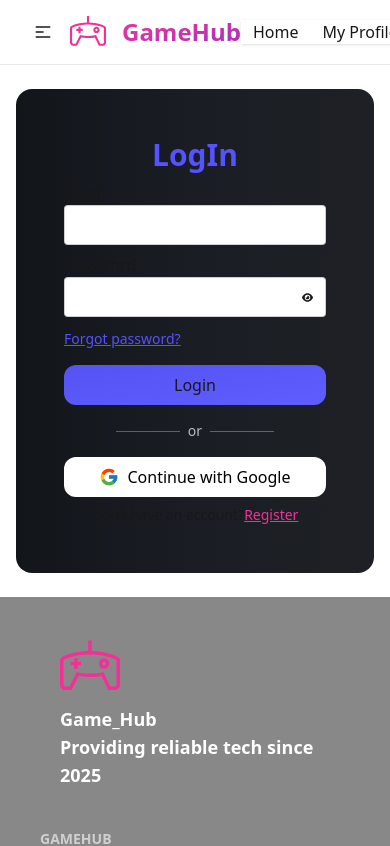
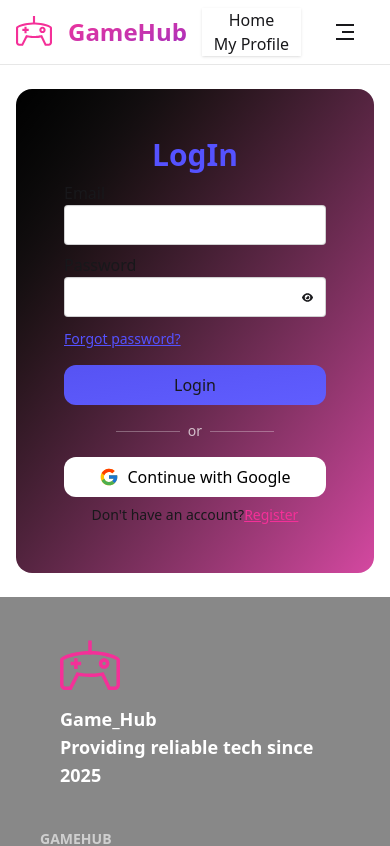
Before and after one commit to shibli790/Game-Hub, a React (Vite) app: page /login in a window 390 px wide. Shown: the top 846 px of the page. Built offline with nearby package versions, Linux system fonts and the light colour scheme; no server answers.

Commit message:
responsive and final revice update

```diff
--- a/src/Pages/Developers.jsx
+++ b/src/Pages/Developers.jsx
@@ -20,7 +20,10 @@
       <h1 className="text-3xl font-extrabold">Developer Spotlight</h1>
       <div className="grid sm:grid-cols-2 lg:grid-cols-3 gap-6">
         {popular.map(d => (
-          <div key={d.id} className="card bg-base-200">
+          <div
+            key={d.id}
+            className="card bg-gradient-to-br from-[#c4007cb7] to-[#000000]"
+          >
             <div className="p-6 flex flex-col gap-3">
               <figure className="aspect-video overflow-hidden">
                 <img
@@ -42,7 +45,7 @@
                 </span>
                 {d.description}
               </p>
-              <div className=" flex justify-center items-center">
+              <div className="">
                 <a
                   className="p-2 rounded-[8px]   bg-gradient-to-r from-[#12151a] via-[#1a1e24] to-[#2c3038]"
                   href={d.downloadLink}
--- a/src/Pages/Home.jsx
+++ b/src/Pages/Home.jsx
@@ -63,7 +63,7 @@
             <motion.div
               key={g.id}
               whileHover={{ scale: 1.02 }}
-              className="card bg-[#16171b] shadow-lg shadow-[#862351] card-hover smooth"
+              className="card gap-2 bg-[#16171b] shadow-lg shadow-[#862351] card-hover smooth"
             >
               <figure className="aspect-video overflow-hidden">
                 <img
@@ -72,14 +72,14 @@
                   className="w-full h-full object-cover"
                 />
               </figure>
-              <div className="p-5">
-                <h4 className="card-title">
+              <div className="p-5 ">
+                <h4 className="flex items-center text-2xl gap-2 font-bold mb-2">
                   {g.title}
                   <div className="text-[13px] text-[#ffffffc7] font-light px-[5px] rounded-2xl bg-gradient-to-br from-[#5653f3] to-[#605dff]">
                     {g.category}
                   </div>
                 </h4>
-                <p className="opacity-80 line-clamp-2">{g.description}</p>
+                <p className="opacity-80 line-clamp-2 mb-3">{g.description}</p>
                 <div className="card-actions justify-between items-center mt-2">
                   <div className="flex gap-1 items-center bg-[#00d3bb] px-[5px] rounded-2xl text-[15px]">
                     <FaStar className="text-yellow-300 text-[13px]" />
@@ -99,7 +99,7 @@
       </section>
 
       {/* Newsletter */}
-      <Newsletter></Newsletter>
+      <Newsletter/>
     </div>
   );
 }
--- a/src/Pages/Newsletter.jsx
+++ b/src/Pages/Newsletter.jsx
@@ -3,7 +3,7 @@
 const Newsletter = () => {
   return (
     <>
-      <div className="rounded-2xl p-8 md:p-10 bg-neutral/40 border border-primary/20 neon-edge">
+      <div className="rounded-2xl p-8 md:p-10 bg-neutral/40 border border-primary/20 ">
         <h3 className="text-2xl  md:text-3xl text-center font-bold mb-3">
           Subscribe Newsletters
         </h3>
--- a/src/Pages/Profile.jsx
+++ b/src/Pages/Profile.jsx
@@ -14,7 +14,7 @@
 
   return (
     <div className="max-w-2xl mx-auto">
-      <div className="card bg-base-200">
+      <div className="card bg-gradient-to-br from-[#c4007cb7] to-[#000000]">
         <div className="card-body">
           <div className="flex gap-4 items-center">
             <img
--- a/src/Pages/UpdateProfile.jsx
+++ b/src/Pages/UpdateProfile.jsx
@@ -24,7 +24,10 @@
 
   return (
     <div className="max-w-md mx-auto">
-      <form onSubmit={handleSubmit} className="card bg-base-200">
+      <form
+        onSubmit={handleSubmit}
+        className="card bg-gradient-to-br from-[#c4007cb7] to-[#000000]"
+      >
         <div className=" flex flex-col mx-auto p-12 gap-4">
           <h2 className="font-bold text-center text-transparent bg-clip-text bg-gradient-to-br from-[#f43098] to-[#a52dbd]  ">
             Update Profile Info
--- a/src/Pages/auth/Login.jsx
+++ b/src/Pages/auth/Login.jsx
@@ -51,7 +51,7 @@
     <div className="max-w-md mx-auto">
       <form
         onSubmit={handleLogin}
-        className=" rounded-2xl bg-gradient-to-r from-[#12151a] via-[#1a1e24] to-[#1e2025] "
+        className=" rounded-2xl bg-gradient-to-br from-[#000000] to-[#c4007cb7] "
       >
         <div className="flex flex-col gap-2 p-12">
           <h2 className="text-3xl text-[#5552ff] font-bold text-center">
--- a/src/Pages/auth/Register.jsx
+++ b/src/Pages/auth/Register.jsx
@@ -46,7 +46,7 @@
     <div className="max-w-md mx-auto">
       <form
         onSubmit={handleRegister}
-        className=" rounded-2xl bg-gradient-to-r from-[#12151a] via-[#1a1e24] to-[#1e2025]"
+        className=" rounded-2xl bg-gradient-to-br from-[#000000] to-[#c4007cb7]"
       >
         <div className="flex flex-col gap-2 p-12">
           <h2 className="text-3xl text-[#5552ff] font-bold text-center">
--- a/src/shared/Navbar.jsx
+++ b/src/shared/Navbar.jsx
@@ -4,6 +4,7 @@
 import useAuth from '../hooks/useAuth';
 import { toast } from 'react-toastify';
 import { IoLogOut } from 'react-icons/io5';
+import { RiMenu3Fill } from 'react-icons/ri';
 
 const Active = ({ to, children }) => (
   <NavLink
@@ -35,38 +36,51 @@
   return (
     <header className="sticky top-0 z-50 backdrop-blur bg-base-100/80  border-b border-base-content/10">
       <div className="container mx-auto flex justify-between px-4 md:px-6 lg:px-8 navbar">
+        <Link to="/" className="flex items-center gap-2">
+          <TfiGame className="text-4xl text-[#f43098]" />
+          <div className="ml-2">
+            <span className="font-bold text-2xl text-transparent bg-clip-text bg-gradient-to-br from-[#f43098] to-[#a52dbd]">
+              GameHub
+            </span>
+          </div>
+        </Link>
+
+        <nav className="hidden md:flex items-center gap-1 mr-4">
+          <Active to="/">Home</Active>
+          {user && <Active to="/developers">Developers</Active>}
+          <Active to="/my-profile">My Profile</Active>
+        </nav>
+
         {!user ? (
-          <aside className='flex'>
-            <div className="dropdown ">
+          <ul className=" shadow-sm md:hidden text-center">
+            <li>
+              <Active to="/">Home</Active>
+            </li>
+            <li className="text-nowrap">
+              <Active to="/my-profile">My Profile</Active>
+            </li>
+          </ul>
+        ) : (
+          ''
+        )}
+        {!user ? (
+          <section>
+            <div className="dropdown  dropdown-bottom dropdown-end">
               <div
                 tabIndex={0}
                 role="button"
                 className="btn btn-ghost md:hidden"
               >
-                <svg
-                  xmlns="http://www.w3.org/2000/svg"
-                  className="h-5 w-5"
-                  fill="none"
-                  viewBox="0 0 24 24"
-                  stroke="currentColor"
-                >
-                  {' '}
-                  <path
-                    strokeLinecap="round"
-                    strokeLinejoin="round"
-                    strokeWidth="2"
-                    d="M4 6h16M4 12h8m-8 6h16"
-                  />{' '}
-                </svg>
+                <RiMenu3Fill className="text-2xl" />
               </div>
               <ul
                 tabIndex="-1"
-                className="menu menu-sm dropdown-content bg-base-100 rounded-box z-1   shadow"
+                className="menu menu-sm  dropdown-content bg-base-100 rounded-box z-1   "
               >
                 <li>
                   <Link
                     to="/login"
-                    className=" w-fit bg-gradient-to-br from-[#5653f3] to-[#605dff]"
+                    className=" w-full bg-gradient-to-br from-[#5653f3] to-[#605dff]"
                   >
                     Login
                   </Link>
@@ -81,46 +95,6 @@
                 </li>
               </ul>
             </div>
-            <Link to="/" className="flex items-center gap-2">
-              <TfiGame className="text-4xl text-[#f43098]" />
-              <div className="ml-2">
-                <span className="font-bold text-2xl text-transparent bg-clip-text bg-gradient-to-br from-[#f43098] to-[#a52dbd]">
-                  GameHub
-                </span>
-              </div>
-            </Link>
-          </aside>
-        ) : (
-          <Link to="/" className="flex items-center gap-2">
-            <TfiGame className="text-4xl text-[#f43098]" />
-            <div className="ml-2">
-              <span className="font-bold text-2xl text-transparent bg-clip-text bg-gradient-to-br from-[#f43098] to-[#a52dbd]">
-                GameHub
-              </span>
-            </div>
-          </Link>
-        )}
-
-        <nav className="hidden md:flex items-center gap-1 mr-4">
-          <Active to="/">Home</Active>
-          {user && <Active to="/developers">Developers</Active>}
-          <Active to="/my-profile">My Profile</Active>
-        </nav>
-
-        {!user ? (
-          <ul className=" shadow-sm flex md:hidden text-center">
-            <li>
-              <Active to="/">Home</Active>
-            </li>
-            <li className="text-nowrap">
-              <Active to="/my-profile">My Profile</Active>
-            </li>
-          </ul>
-        ) : (
-          ''
-        )}
-        {!user ? (
-          <section>
             <div className=" hidden md:grid grid-cols-2 gap-2">
               <Link
                 to="/login"
```
